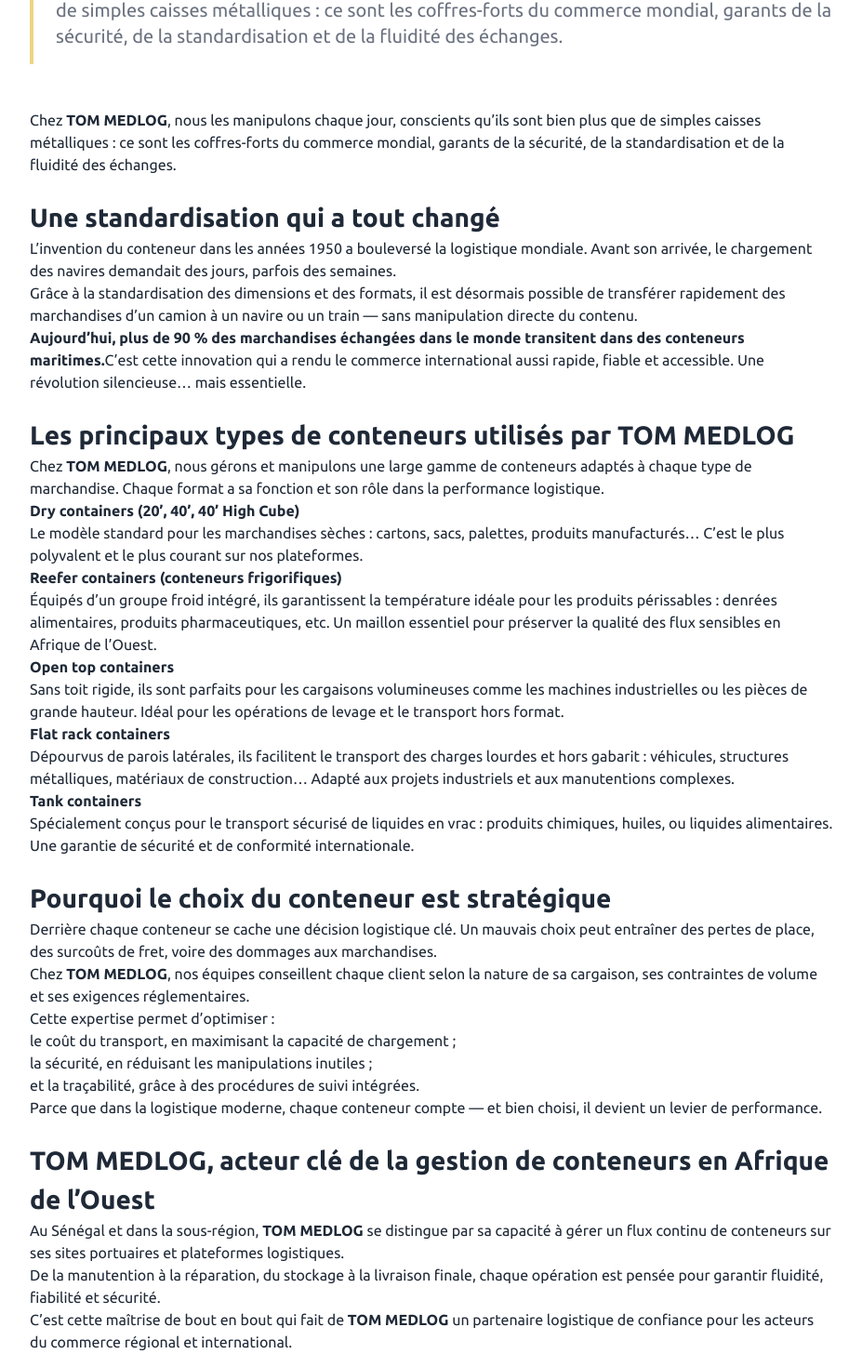
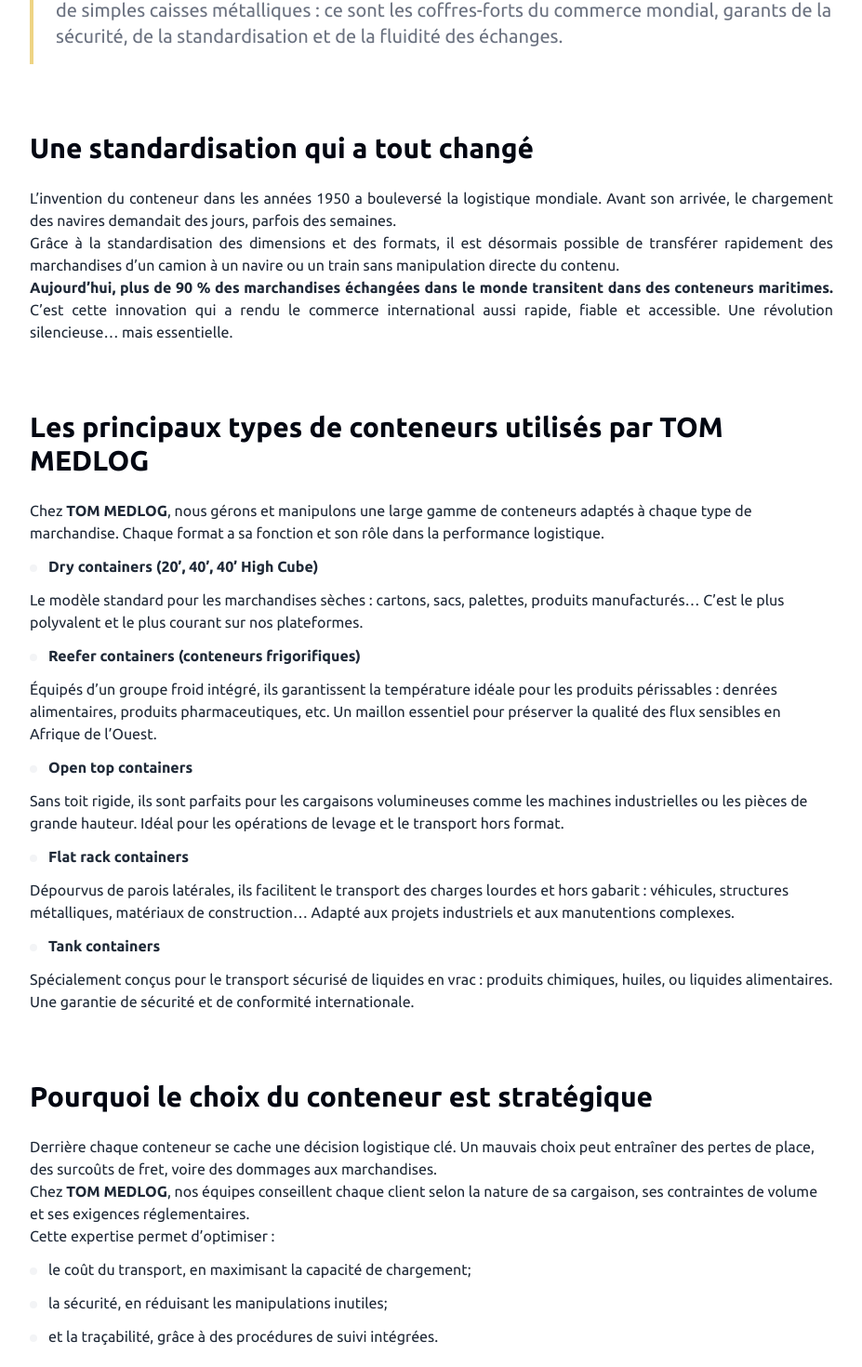
Before and after one commit to Aboulaye1263/app, a Next.js app: page /blog/conteneurs in a window 1280 px wide. Shown: the part 971-2441 px from the top of the page at 93% size, without its empty margins (176-1103 px from the left). Built offline with nearby package versions, Linux system fonts and the light colour scheme.

Commit message:
Mise en ligne des articles

```diff
--- a/app/blog/conteneurs/page.tsx
+++ b/app/blog/conteneurs/page.tsx
@@ -58,58 +58,88 @@
 
         {/* Chapo */}
         <div className="text-lg md:text-xl text-muted-foreground leading-relaxed mb-12 border-l-4 chapo border-accent pl-6 py-4 bg-secondary/30">
-          {article.chapo}
+          Ils sillonnent les océans, empilés par milliers sur les navires porte-conteneurs. Discrets mais essentiels, les conteneurs maritimes sont la colonne vertébrale du commerce international.
+ <strong> Chez TOM MEDLOG</strong>, nous les manipulons chaque jour, conscients qu’ils sont bien plus que de simples caisses métalliques : ce sont les coffres-forts du commerce mondial, garants de la sécurité, de la standardisation et de la fluidité des échanges.
+
         </div>
 
-      <section className="mb-12">
-        <p>Chez <strong>TOM MEDLOG</strong>, nous les manipulons chaque jour, conscients qu’ils sont bien plus que de simples caisses métalliques :
-      ce sont les coffres-forts du commerce mondial, garants de la sécurité, de la standardisation et de la fluidité des échanges.</p>
+      <section className="mb-12 text-justify">
+
 
       <br/>
-      <h2>Une standardisation qui a tout changé</h2>
+      <h2 className="text-3xl font-bold text-foreground mb-6">Une standardisation qui a tout changé</h2>
       <p>L’invention du conteneur dans les années 1950 a bouleversé la logistique mondiale. Avant son arrivée, le chargement des navires demandait des jours, parfois des semaines.</p>
-      <p>Grâce à la standardisation des dimensions et des formats, il est désormais possible de transférer rapidement des marchandises d’un camion à un navire ou un train — sans manipulation directe du contenu.</p>
-      <p><strong>Aujourd’hui, plus de 90 % des marchandises échangées dans le monde transitent dans des conteneurs maritimes.</strong>
+      <p>Grâce à la standardisation des dimensions et des formats, il est désormais possible de transférer rapidement des marchandises d’un camion à un navire ou un train sans manipulation directe du contenu.</p>
+      <p><strong>Aujourd’hui, plus de 90 % des marchandises échangées dans le monde transitent dans des conteneurs maritimes. </strong>
       C’est cette innovation qui a rendu le commerce international aussi rapide, fiable et accessible. Une révolution silencieuse… mais essentielle.</p>
-
-      <br/><h2>Les principaux types de conteneurs utilisés par TOM MEDLOG</h2>
+</section>
+      <section className="mb-12">
+      <br/><h2 className="text-3xl font-bold text-foreground mb-6">Les principaux types de conteneurs utilisés par TOM MEDLOG</h2>
       <p>Chez <strong>TOM MEDLOG</strong>, nous gérons et manipulons une large gamme de conteneurs adaptés à chaque type de marchandise. Chaque format a sa fonction et son rôle dans la performance logistique.</p>
 
-      <ul>
-        <li><strong>Dry containers (20’, 40’, 40’ High Cube)</strong><br/>
-        Le modèle standard pour les marchandises sèches : cartons, sacs, palettes, produits manufacturés… C’est le plus polyvalent et le plus courant sur nos plateformes.</li>
+      <ul className="list-none space-y-3 mb-6">
+        <li className="flex-col items-start mt-3">
+            <span className="inline-block w-2 h-2 bg-accent rounded-full mt-2 mr-3 flex-shrink-0"></span>
+            <span><strong>Dry containers (20’, 40’, 40’ High Cube)</strong></span>
+            <br/><span className="block pt-3">Le modèle standard pour les marchandises sèches : cartons, sacs, palettes, produits manufacturés… C’est le plus polyvalent et le plus courant sur nos plateformes.</span>
+        </li>
 
-        <li><strong>Reefer containers (conteneurs frigorifiques)</strong><br/>
-        Équipés d’un groupe froid intégré, ils garantissent la température idéale pour les produits périssables : denrées alimentaires, produits pharmaceutiques, etc.
-        Un maillon essentiel pour préserver la qualité des flux sensibles en Afrique de l’Ouest.</li>
+        <li className="flex-col items-start mt-3">
+            <span className="inline-block w-2 h-2 bg-accent rounded-full mt-2 mr-3 flex-shrink-0"></span>
+            <span><strong>Reefer containers (conteneurs frigorifiques)</strong></span>
+            <br/><span className="block pt-3">Équipés d’un groupe froid intégré, ils garantissent la température idéale pour les produits périssables : denrées alimentaires, produits pharmaceutiques, etc.
+        Un maillon essentiel pour préserver la qualité des flux sensibles en Afrique de l’Ouest.</span>
+        </li>
 
-        <li><strong>Open top containers</strong><br/>
-        Sans toit rigide, ils sont parfaits pour les cargaisons volumineuses comme les machines industrielles ou les pièces de grande hauteur.
-        Idéal pour les opérations de levage et le transport hors format.</li>
+        <li className="flex-col items-start mt-3">
+            <span className="inline-block w-2 h-2 bg-accent rounded-full mt-2 mr-3 flex-shrink-0"></span>
+            <span><strong>Open top containers</strong></span>
+            <br/><span className="block pt-3">Sans toit rigide, ils sont parfaits pour les cargaisons volumineuses comme les machines industrielles ou les pièces de grande hauteur.
+        Idéal pour les opérations de levage et le transport hors format.</span>
+        </li>
 
-        <li><strong>Flat rack containers</strong><br/>
-        Dépourvus de parois latérales, ils facilitent le transport des charges lourdes et hors gabarit : véhicules, structures métalliques, matériaux de construction…
-        Adapté aux projets industriels et aux manutentions complexes.</li>
+        <li className="flex-col items-start mt-3">
+            <span className="inline-block w-2 h-2 bg-accent rounded-full mt-2 mr-3 flex-shrink-0"></span>
+            <span><strong>Flat rack containers</strong></span>
+            <br/><span className="block pt-3">Dépourvus de parois latérales, ils facilitent le transport des charges lourdes et hors gabarit : véhicules, structures métalliques, matériaux de construction…
+        Adapté aux projets industriels et aux manutentions complexes.</span>
+        </li>
 
-        <li><strong>Tank containers</strong><br/>
-        Spécialement conçus pour le transport sécurisé de liquides en vrac : produits chimiques, huiles, ou liquides alimentaires.
-        Une garantie de sécurité et de conformité internationale.</li>
+        <li className="flex-col items-start mt-3">
+            <span className="inline-block w-2 h-2 bg-accent rounded-full mt-2 mr-3 flex-shrink-0"></span>
+            <span><strong>Tank containers</strong></span>
+            <br/><span className="block pt-3">Spécialement conçus pour le transport sécurisé de liquides en vrac : produits chimiques, huiles, ou liquides alimentaires.
+        Une garantie de sécurité et de conformité internationale.</span>
+        </li>
+
       </ul>
-
-      <br/><h2>Pourquoi le choix du conteneur est stratégique</h2>
+</section>
+      <section className="mb-12">
+      <br/><h2 className="text-3xl font-bold text-foreground mb-6">Pourquoi le choix du conteneur est stratégique</h2>
       <p>Derrière chaque conteneur se cache une décision logistique clé. Un mauvais choix peut entraîner des pertes de place, des surcoûts de fret, voire des dommages aux marchandises.</p>
       <p>Chez <strong>TOM MEDLOG</strong>, nos équipes conseillent chaque client selon la nature de sa cargaison, ses contraintes de volume et ses exigences réglementaires.</p>
 
       <p>Cette expertise permet d’optimiser :</p>
-      <ul>
-        <li>le coût du transport, en maximisant la capacité de chargement ;</li>
-        <li>la sécurité, en réduisant les manipulations inutiles ;</li>
-        <li>et la traçabilité, grâce à des procédures de suivi intégrées.</li>
+      <ul className="list-none space-y-3 mb-6">
+        <li className="flex-col items-start mt-3">
+            <span className="inline-block w-2 h-2 bg-accent rounded-full mt-2 mr-3 flex-shrink-0"></span>
+            <span>le coût du transport, en maximisant la capacité de chargement;</span>
+        </li>
+        <li className="flex-col items-start mt-3">
+            <span className="inline-block w-2 h-2 bg-accent rounded-full mt-2 mr-3 flex-shrink-0"></span>
+            <span>la sécurité, en réduisant les manipulations inutiles;</span>
+        </li>
+        <li className="flex-col items-start mt-3">
+            <span className="inline-block w-2 h-2 bg-accent rounded-full mt-2 mr-3 flex-shrink-0"></span>
+            <span>et la traçabilité, grâce à des procédures de suivi intégrées.</span>
+        </li>
+
       </ul>
 
-      <p>Parce que dans la logistique moderne, chaque conteneur compte — et bien choisi, il devient un levier de performance.</p>
-
-      <br/><h2>TOM MEDLOG, acteur clé de la gestion de conteneurs en Afrique de l’Ouest</h2>
+      <p>Parce que dans la logistique moderne, chaque conteneur compte et bien choisi, il devient un levier de performance.</p>
+</section>
+      <section className="mb-12">
+      <br/><h2 className="text-3xl font-bold text-foreground mb-6">TOM MEDLOG, acteur clé de la gestion de conteneurs en Afrique de l’Ouest</h2>
       <p>Au Sénégal et dans la sous-région, <strong>TOM MEDLOG</strong> se distingue par sa capacité à gérer un flux continu de conteneurs sur ses sites portuaires et plateformes logistiques.</p>
       <p>De la manutention à la réparation, du stockage à la livraison finale, chaque opération est pensée pour garantir fluidité, fiabilité et sécurité.</p>
       <p>C’est cette maîtrise de bout en bout qui fait de <strong>TOM MEDLOG</strong> un partenaire logistique de confiance pour les acteurs du commerce régional et international.</p>
--- a/app/blog/incoterm/page.tsx
+++ b/app/blog/incoterm/page.tsx
@@ -158,7 +158,7 @@
       </section><br/>
 
 
-      <section className="mb-12 bg-accent/10 p-8 rounded-lg">
+      <section className="mb-12 bg-accent/10 rounded-lg">
         <h2 className="text-3xl font-bold text-foreground mb-6">L'expertise TOM MEDLOG</h2>
         <p className="text-foreground mb-4 leading-relaxed">
           Chez TOM MEDLOG, nous maîtrisons les Incoterms jusque dans leurs implications opérationnelles.
--- a/app/blog/reachstackers/page.tsx
+++ b/app/blog/reachstackers/page.tsx
@@ -10,9 +10,9 @@
 
     slug: "logistics-trends-2025",
     title: "Les Reachstackers : la puissance qui fait bouger le monde du conteneur",
-    chapo: "Ils ne font pas de bruit médiatique, mais sans eux, aucune plateforme logistique ne pourrait fonctionner. "+
- "Les reachstackers, ces géants de la manutention capables de soulever des dizaines de tonnes en quelques secondes, sont au cœur des opérations portuaires et des parcs à conteneurs. "+
- "Chez TOM MEDLOG, leur puissance, leur précision et leur fiabilité garantissent la fluidité de chaque mouvement, du navire jusqu’au client final.",
+    chapo: `Ils ne font pas de bruit médiatique, mais sans eux, aucune plateforme logistique ne pourrait fonctionner.
+ Les reachstackers, ces géants de la manutention capables de soulever des dizaines de tonnes en quelques secondes, sont au cœur des opérations portuaires et des parcs à conteneurs.
+ Chez <strong>TOM MEDLOG</strong>, leur puissance, leur précision et leur fiabilité garantissent la fluidité de chaque mouvement, du navire jusqu’au client final.`,
     image: "/images/blogs/reachstacker-banner.jpg",
 
   }
@@ -59,46 +59,72 @@
 
         {/* Chapo */}
         <div className="text-lg md:text-xl text-muted-foreground leading-relaxed mb-12 border-l-4 chapo border-accent pl-6 py-4 bg-secondary/30">
-          {article.chapo}
+          Ils ne font pas de bruit médiatique, mais sans eux, aucune plateforme logistique ne pourrait fonctionner.
+          Les reachstackers, ces géants de la manutention capables de soulever des dizaines de tonnes en quelques secondes, sont au cœur des opérations portuaires et des parcs à conteneurs.
+          Chez <strong>TOM MEDLOG</strong>, leur puissance, leur précision et leur fiabilité garantissent la fluidité de chaque mouvement, du navire jusqu’au client final.
         </div>
 
       <section className="mb-12">
-        <h2>Des engins à la puissance impressionnante</h2>
+        <h2 className="text-3xl font-bold text-foreground mb-6">Des engins à la puissance impressionnante</h2>
     <p>Un reachstacker est un engin de manutention conçu pour déplacer, empiler et charger des conteneurs avec une rapidité et une agilité remarquables.</p>
     <p>Capable de soulever jusqu’à <strong>45 tonnes</strong> et d’empiler des conteneurs sur <strong>cinq niveaux de hauteur</strong>, il combine puissance brute et maniabilité exceptionnelle.</p>
     <p>Grâce à sa grande portée, le reachstacker assure le transfert des conteneurs :</p>
-    <ul>
-      <li>entre les camions et les zones de stockage,</li>
-      <li>vers les wagons dans le cadre des opérations ferroviaires,</li>
-      <li>ou encore au sein même des parcs à conteneurs, selon les priorités d’enlèvement.</li>
+    <ul className="mb-6 list-none space-y-3">
+      <li>
+        <span className="inline-block w-2 h-2 bg-accent rounded-full mt-2 mr-3 flex-shrink-0"></span>
+        <span>entre les camions et les zones de stockage,</span>
+      </li>
+      <li>
+        <span className="inline-block w-2 h-2 bg-accent rounded-full mt-2 mr-3 flex-shrink-0"></span>
+        <span>vers les wagons dans le cadre des opérations ferroviaires,</span>
+      </li>
+      <li>
+        <span className="inline-block w-2 h-2 bg-accent rounded-full mt-2 mr-3 flex-shrink-0"></span>
+        <span>ou encore au sein même des parcs à conteneurs, selon les priorités d’enlèvement.</span>
+      </li>
     </ul>
     <p>Ces machines sont les véritables poumons logistiques des terminaux modernes. Sans elles, impossible d’assurer la rotation continue des flux.</p>
-
-    <br/><h2>Leur rôle dans un parc à conteneurs</h2>
+</section>
+    <section className="mb-12">
+    <br/><h2 className="text-3xl font-bold text-foreground mb-6">Leur rôle dans un parc à conteneurs</h2>
     <p>Sur un site logistique comme celui de <strong>TOM MEDLOG</strong>, le reachstacker est au centre d’une chorégraphie millimétrée.</p>
     <p>Chaque mouvement compte, chaque levée s’inscrit dans un plan d’optimisation global.</p>
     <p>Leur rôle est multiple :</p>
-    <ul>
-      <li>Charger et décharger les camions en quelques minutes, pour réduire les temps d’attente ;</li>
-      <li>Réorganiser les piles de conteneurs selon les priorités de livraison ou de dédouanement ;</li>
-      <li>Maximiser l’espace disponible grâce à l’empilement vertical, crucial sur les sites à forte densité ;</li>
-      <li>Gagner du temps sur chaque opération pour accélérer le flux global.</li>
+    <ul className="mb-6 list-none space-y-3">
+      <li>
+        <span className="inline-block w-2 h-2 bg-accent rounded-full mt-2 mr-3 flex-shrink-0"></span>
+        <span>Charger et décharger les camions en quelques minutes, pour réduire les temps d’attente;</span>
+      </li>
+      <li>
+        <span className="inline-block w-2 h-2 bg-accent rounded-full mt-2 mr-3 flex-shrink-0"></span>
+        <span>Réorganiser les piles de conteneurs selon les priorités de livraison ou de dédouanement;</span>
+      </li>
+      <li>
+        <span className="inline-block w-2 h-2 bg-accent rounded-full mt-2 mr-3 flex-shrink-0"></span>
+        <span>Maximiser l’espace disponible grâce à l’empilement vertical, crucial sur les sites à forte densité;</span>
+      </li>
+      <li>
+        <span className="inline-block w-2 h-2 bg-accent rounded-full mt-2 mr-3 flex-shrink-0"></span>
+        <span>Gagner du temps sur chaque opération pour accélérer le flux global.</span>
+      </li>
     </ul>
     <p>C’est cette combinaison de puissance, de rapidité et de précision qui fait du reachstacker un pilier incontournable de la logistique conteneurisée.</p>
-
-    <br/><h2>Fiabilité et sécurité avant tout</h2>
+</section>
+    <section className="mb-12">
+    <br/><h2 className="text-3xl font-bold text-foreground mb-6">Fiabilité et sécurité avant tout</h2>
     <p>Chez <strong>TOM MEDLOG</strong>, nous disposons d’une flotte de reachstackers modernes et performants, entretenue localement par nos équipes techniques.</p>
-    <p>Chaque machine fait l’objet d’un programme de maintenance préventive rigoureux, incluant des contrôles réguliers, des interventions planifiées et une formation continue des opérateurs.</p>
-    <p>Car dans la logistique, un reachstacker à l’arrêt, c’est toute la chaîne qui ralentit. Notre objectif est simple : <strong>zéro interruption, zéro incident.</strong></p>
+    <p>Chaque machine fait l’objet d’un programme de maintenance préventive rigoureux, incluant des contrôles réguliers, des interventions planifiées et une formation continue des opérateurs.
+    Car dans la logistique, un reachstacker à l’arrêt, c’est toute la chaîne qui ralentit. Notre objectif est simple : <strong>zéro interruption, zéro incident.</strong></p>
     <p>Au-delà de la performance mécanique, nous plaçons la sécurité des équipes au centre de nos priorités.
     Les opérateurs sont formés à la précision des gestes, au respect des protocoles et à la coordination entre zones de manœuvre.</p>
-
-    <br/><h2>Les titans silencieux de TOM MEDLOG</h2>
+</section>
+    <section className="mb-12">
+    <br/><h2 className="text-3xl font-bold text-foreground mb-6">Les titans silencieux de TOM MEDLOG</h2>
     <p>Chaque jour, nos reachstackers déplacent, empilent et repositionnent des centaines de conteneurs sur nos plateformes.</p>
     <p>Leur efficacité permet à nos clients d’éviter les retards, d’optimiser leurs flux et de réduire leurs coûts logistiques.</p>
     <p>Ces machines colossales mais précises sont bien plus que de simples engins :</p>
     <p><strong>elles incarnent la puissance, la rigueur et la fiabilité de notre modèle opérationnel.</strong></p>
-    <p>Chez <strong>TOM MEDLOG</strong>, elles sont le cœur battant de la performance logistique — celles qui font en sorte que vos conteneurs bougent… sans jamais s’arrêter.</p>
+    <p className="mt-10">Chez <strong>TOM MEDLOG</strong>, elles sont le cœur battant de la performance logistique celles qui font en sorte que vos conteneurs bougent… sans jamais s’arrêter.</p>
       </section><br/>
 
 
```
